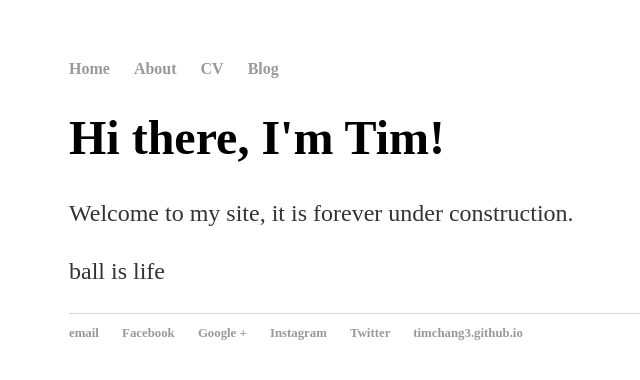
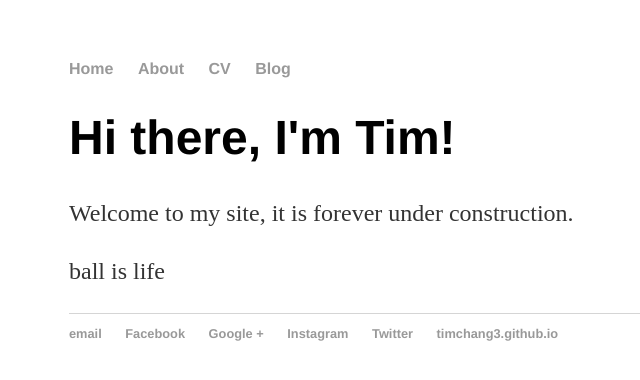
Before and after one commit to timchang3/timchang3.github.io, a Jekyll site: the page built from index.html, in a window 1280 px wide. Shown: the top 380 px of the page, without its empty margins (123-763 px from the left). Built offline with Jekyll 4.4.1, drawn with Linux system fonts in a browser that asks for light colours.

Commit message:
Update main.css

```diff
--- a/css/main.css
+++ b/css/main.css
@@ -3,8 +3,8 @@ body {
     width: 70%;
 }
 nav ul, footer ul {
-/*    font-family:'Helvetica', 'Arial', 'Sans-Serif';
-*/    padding: 0px;
+    font-family:'Helvetica', 'Arial', 'Sans-Serif';
+    padding: 0px;
     list-style: none;
     font-weight: bold;
 }
@@ -21,8 +21,7 @@ a:hover {
 }
 h1 {
     font-size: 3em;
-/*    font-family:'Helvetica', 'Arial', 'Sans-Serif';
-*/
+    font-family:'Helvetica', 'Arial', 'Sans-Serif';
 }
 p {
     font-size: 1.5em;
```
